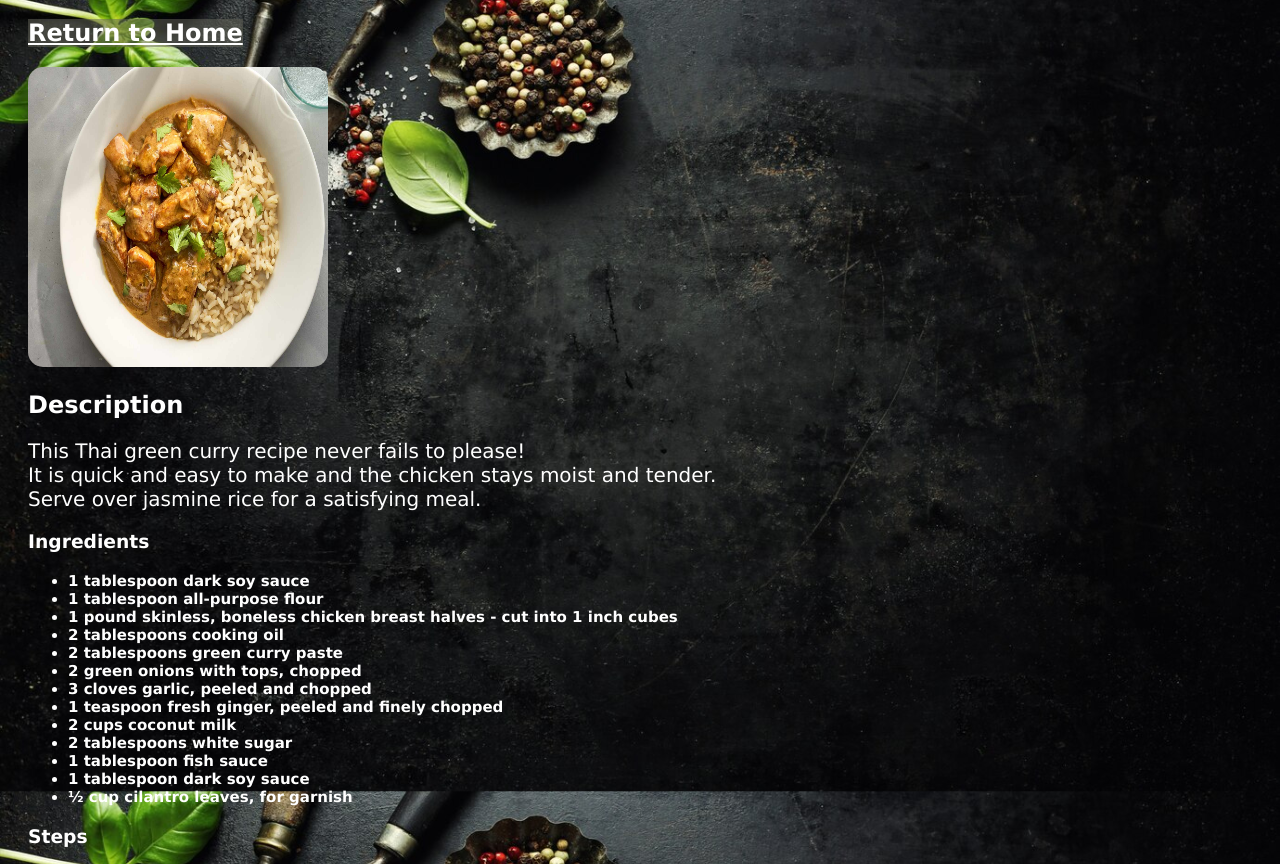
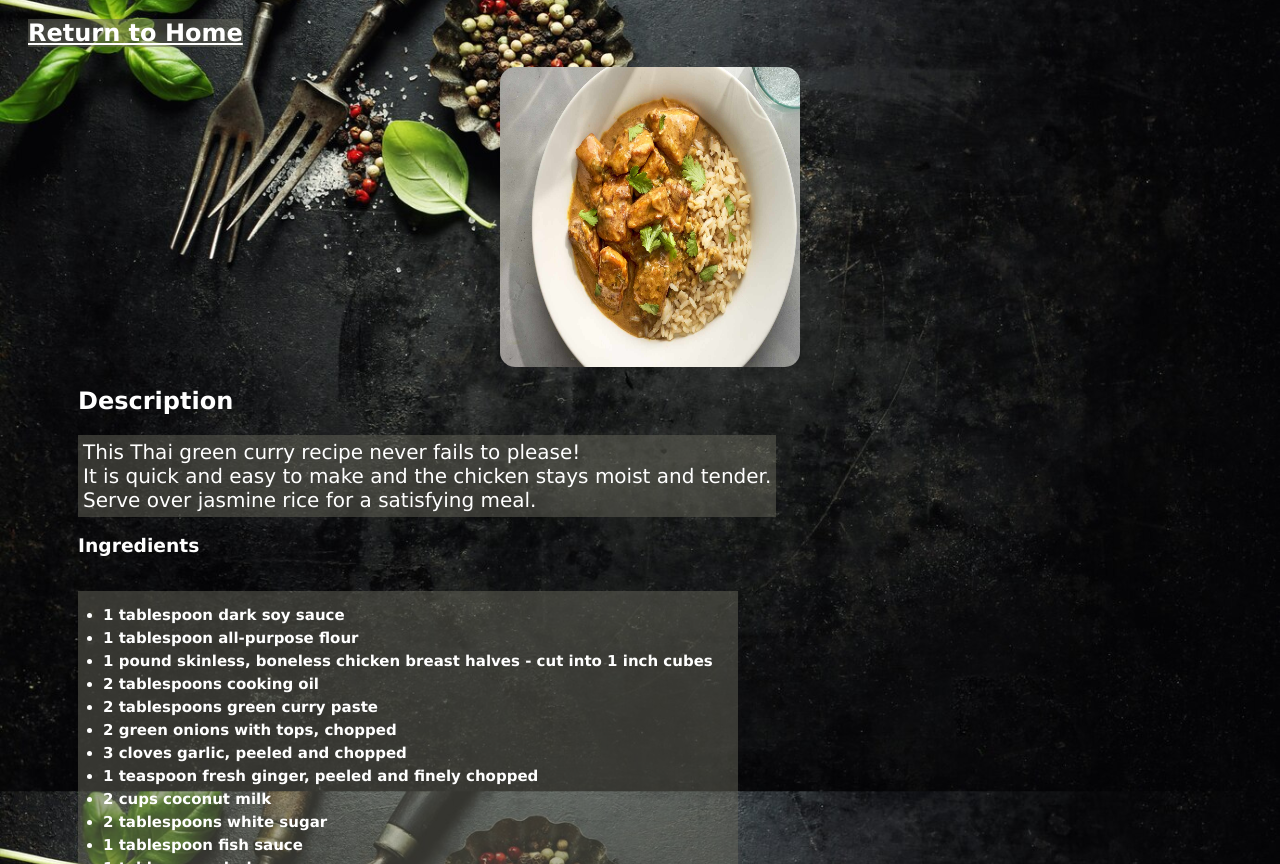
Before and after one commit to sage2129/odin-recipes, a plain HTML site: page recipes/thai-curry-chicken.html in a window 1280 px wide. Shown: the part 62-926 px from the top of the page. Drawn offline with Linux system fonts and the light colour scheme.

Commit message:
Updated Styling All images have been centered Added hover for return home button Added color to the background of ul and ol Adjusted overall left padding by 20px Removed bullet points from ul on home page

```diff
--- a/recipes/thai-curry-chicken.html
+++ b/recipes/thai-curry-chicken.html
@@ -10,12 +10,13 @@
     <h1>Thai Green Curry Chicken</h1>
     <h2><a class="home" href="../index.html">Return to Home</a></h2>
     <img src="../images/thai-curry-chicken.jpg" class="photo" alt = "Thai Green Curry Chicken" height="300" width="300">
+    <div class="overall-padding">
     <h2>Description</h2>
-        <p>
+        <div class="description">
             This Thai green curry recipe never fails to please!<br>
             It is quick and easy to make and the chicken stays moist and tender.<br>
             Serve over jasmine rice for a satisfying meal.
-        </p>
+        </div></body>
     <h3>Ingredients</h3>
         <p>
             <ul>
@@ -46,6 +47,6 @@
                 <li>Return chicken to the skillet, stirring to coat with curry paste. Stir in coconut milk, sugar, fish sauce, and remaining 1 tablespoon soy sauce;<br>
                     simmer over medium heat until chicken is tender and cooked through, about 20 minutes. Serve curry with cilantro leaves.</li>
             </ol>
-        </p>
+        </p></div>
 </body>
 </html>
--- a/style.css
+++ b/style.css
@@ -5,28 +5,49 @@ body {
     background-attachment: fixed;
     padding-left: 20px;
     font-family: Verdana, Geneva, Tahoma, sans-serif;
+    max-height: fit-content;
 }
 
 .home {
     background-color: rgba(102, 102, 91, .5);
 }
 
+.home:hover{
+    background-color: rgb(102, 102, 91);
+}
+
 h1 {
     text-align: center;
 }
+.overall-padding {
+padding-left:50px;
+}
 
-h1, h2, h3, p, .home{
+
+h1, h2, h3, .description, .home{
     color:white;
 }
 
-p {
+.description {
     font-size:20px;
+    background-color: rgba(102, 102, 91, .5);
+    display:inline-block;
+    margin:auto;
+    padding:5px;
+    max-width: 700px;
+}
+ul, ol {
+    background-color: rgba(102, 102, 91, .5);
+    display:inline-block;
+    padding:10px 20px;
+
 }
 
 li {
     font-size: 15px;
     color:white;
     font-weight: bold;
+    margin:5px;
 }
 
 .link {
@@ -37,10 +58,13 @@ li {
 
 .photo {
     border-radius: 5%;
+    margin-left:auto;
+    margin-right: auto;
+    display:block;
+    max-width: 80%;
 }
-
-#rabbit {
-    margin:auto;
-    display: block;
-
+.home{
+    text-align: center;
+    margin-left:auto;
+    margin-right: auto;
 }
```
Also changed, not shown: index.html (+3 -3 lines), recipes/filet-mignon.html (+2 -2 lines), recipes/pho.html (+2 -2 lines).
